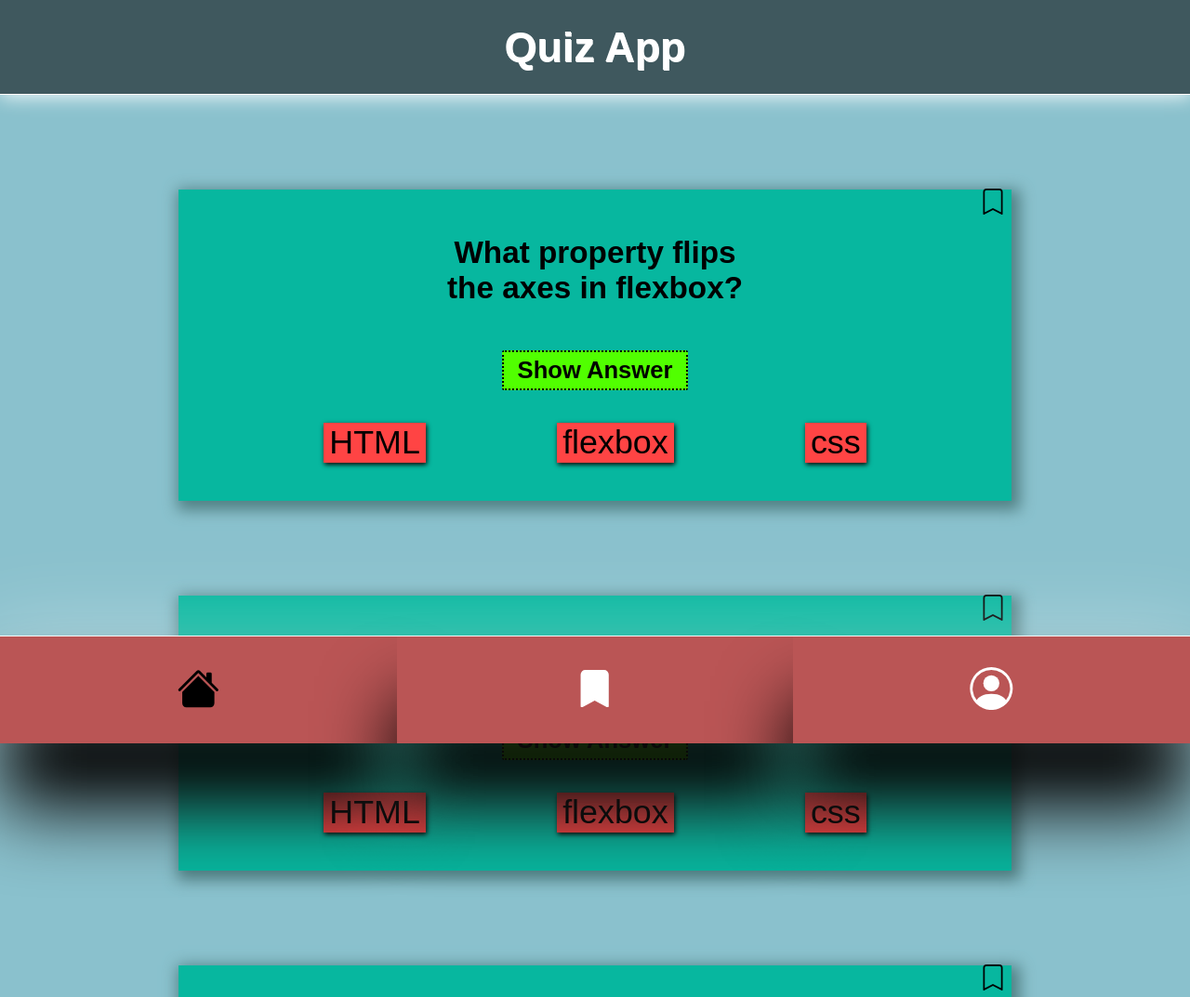
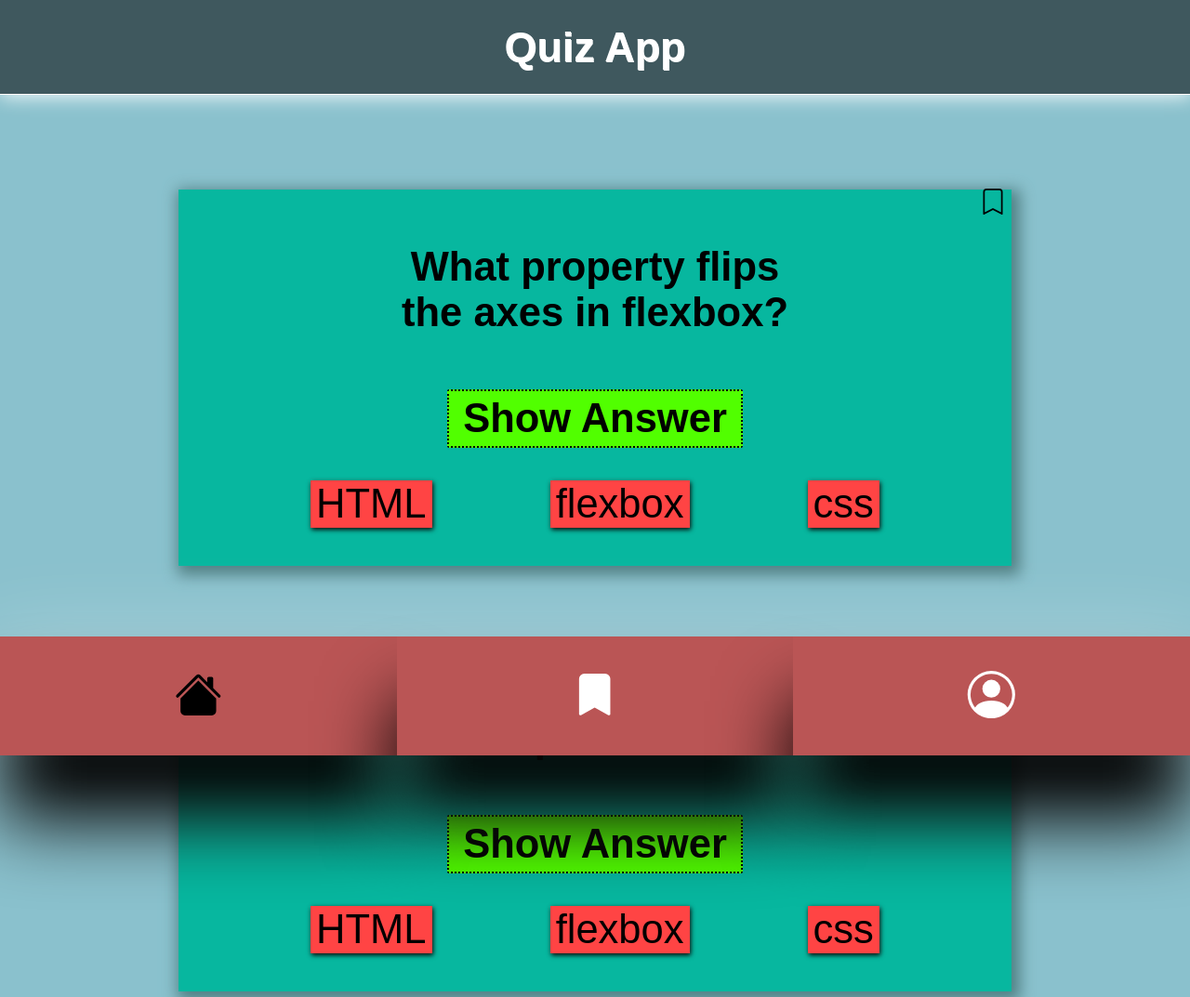
Before and after one commit to oektemkalkan/Quiz-App, a plain HTML site: page index.html in a window 1280 px wide. Shown: the top 1073 px of the page at 93% size. Drawn offline with Linux system fonts and the light colour scheme.

Commit message:
finished first page

```diff
--- a/index.html
+++ b/index.html
@@ -18,7 +18,7 @@
     </header>
     <main>
       <article class="first_article">
-        <button class="save1 icon">
+        <button class="save1 icon" aria-label="bookmark">
           <svg
             xmlns="http://www.w3.org/2000/svg"
             width="28"
@@ -48,7 +48,7 @@
       </article>
 
       <article>
-        <button class="save2 icon">
+        <button class="save2 icon" aria-label="bookmark">
           <svg
             xmlns="http://www.w3.org/2000/svg"
             width="28"
@@ -75,7 +75,7 @@
       </article>
 
       <article>
-        <button class="save3 icon">
+        <button class="save3 icon" aria-label="bookmark">
           <svg
             xmlns="http://www.w3.org/2000/svg"
             width="28"
@@ -102,7 +102,7 @@
       </article>
 
       <article class="last_article">
-        <button class="save4 icon">
+        <button class="save4 icon" aria-label="bookmark">
           <svg
             xmlns="http://www.w3.org/2000/svg"
             width="28"
@@ -130,7 +130,7 @@
 
       <footer>
         <section class="div_footer">
-          <button class="navigation icon">
+          <button class="navigation icon" aria-label="house">
             <svg
               xmlns="http://www.w3.org/2000/svg"
               width="40%"
@@ -149,7 +149,7 @@
             </svg>
           </button>
 
-          <button class="navigation icon">
+          <button class="navigation icon" aria-label="bookmark">
             <svg
               xmlns="http://www.w3.org/2000/svg"
               width="35%"
@@ -165,7 +165,7 @@
             </svg>
           </button>
 
-          <button class="navigation icon">
+          <button class="navigation icon" aria-label="profile">
             <svg
               xmlns="http://www.w3.org/2000/svg"
               width="40%"
--- a/styles.css
+++ b/styles.css
@@ -69,7 +69,7 @@ article {
 p {
   text-align: center;
   padding-bottom: 10px;
-  font-size: 2.6vw;
+  font-size: 3.4vw;
   font-weight: bold;
 }
 
@@ -86,7 +86,7 @@ p {
   color: rgb(0, 0, 0);
   background-color: rgb(81, 255, 0);
   font-weight: bold;
-  font-size: 2vw;
+  font-size: 3.4vw;
   cursor: pointer;
 }
 
@@ -101,7 +101,7 @@ p {
   border: none;
   margin-bottom: 2vw;
   background-color: rgb(255, 68, 68);
-  font-size: 2.8vw;
+  font-size: 3.4vw;
   border: none;
   box-shadow: 1px 2px 5px 0px;
   cursor: pointer;
@@ -114,6 +114,7 @@ p {
 footer {
   position: fixed;
   width: 100%;
+  height: 8vw;
   bottom: 0vw;
   padding-top: 0px;
   padding-bottom: 0px;
@@ -129,8 +130,8 @@ footer {
 
 .navigation {
   position: relative;
-  bottom: 0vw;
-  height: 9vw;
+  bottom: 1vw;
+  height: 10vw;
   width: 100%;
   padding: 0px 0px 0px 0px;
   background-color: rgb(186, 85, 85);
```
